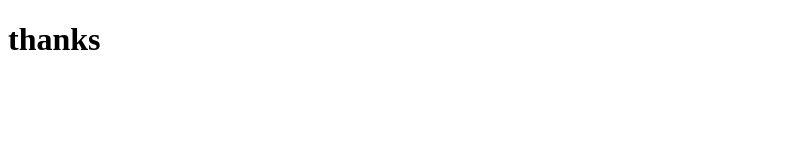
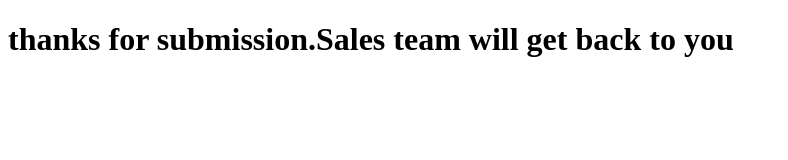
Before and after one commit to Pathanbk/Web-to-Lead-Form, a plain HTML site: page thanks.html in a window 1280 px wide. Shown: the whole page, without its empty margins (0-788 px from the left). Drawn offline with Linux system fonts and the light colour scheme.

Commit message:
changes h1

```diff
--- a/thanks.html
+++ b/thanks.html
@@ -6,6 +6,6 @@
     <title>thanks you</title>
 </head>
 <body>
-    <h1>thanks </h1>
+    <h1>thanks for submission.Sales team will get back to you </h1>
 </body>
 </html>
```
